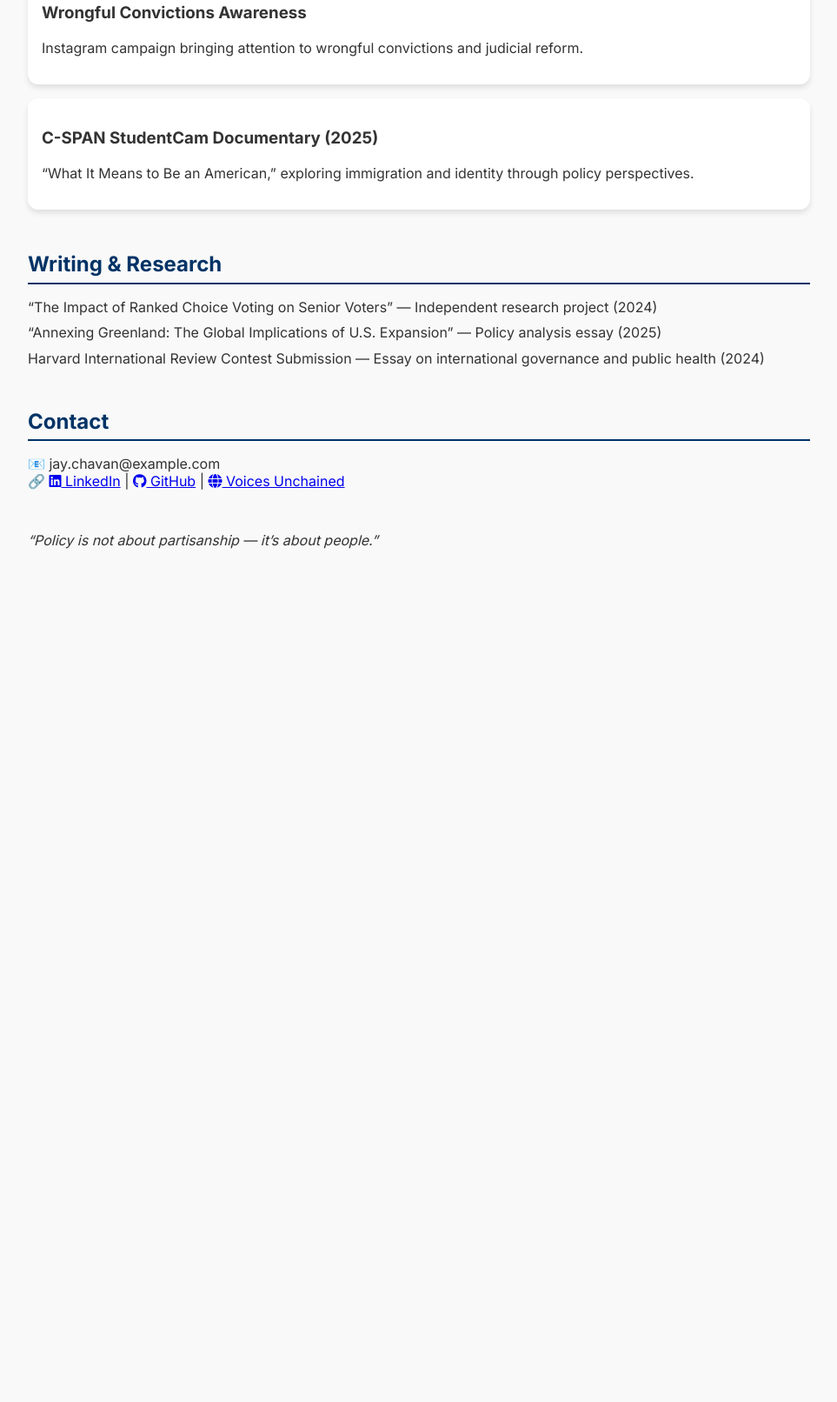
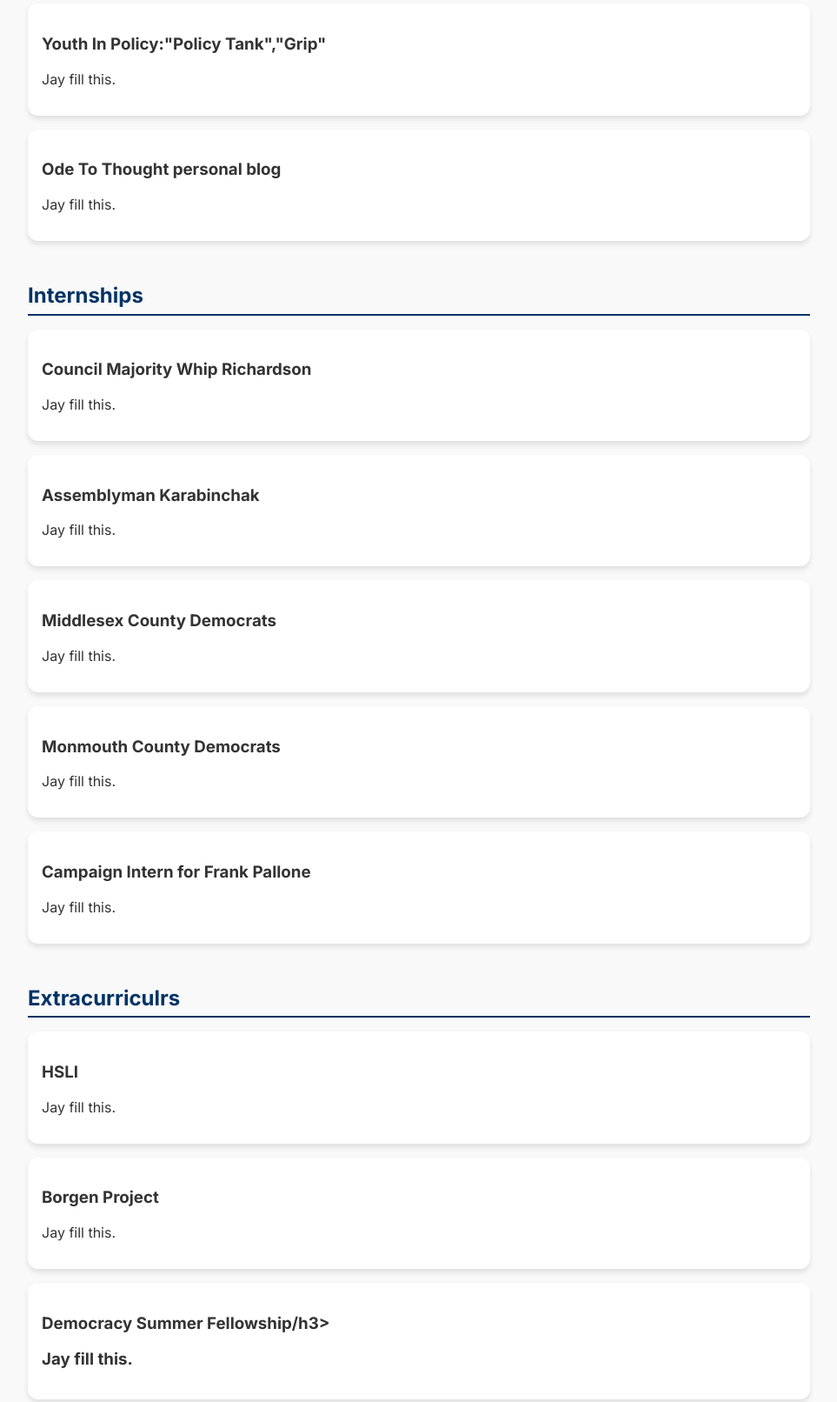
Before and after one commit to JayC124/jaychavan.github.io, a plain HTML site: page index.html in a window 1280 px wide. Shown: the part 925-2537 px from the top of the page at 87% size, without its empty margins (300-1263 px from the left). Before the commit the page ends 1620 px from the top, so only its background shows below. Drawn offline with Linux system fonts and the light colour scheme.

Commit message:
Update index.html

```diff
--- a/index.html
+++ b/index.html
@@ -112,7 +112,8 @@
      <section id="education">
       <h2>Education</h2>
       <p><strong>Rutgers Preparatory School</strong> — Class of 2026</p>
-      <p><strong>GPA:</strong>4.545 W</p>
+      <p><strong>GPA:</strong>4.583 W</p>
+       <p><strong>SAT:</strong>1550</p>
        <p><strong>School Clubs:</strong>
       <ul>
         <li><strong>Founder and President:</strong>Civic Engagement Club</li>
@@ -129,28 +130,98 @@
     </section>
 
     <section id="projects">
-      <h2>Projects & Initiatives</h2>
+      <h2>Projects</h2>
       <div class="card">
         <h3>Voices Unchained</h3>
         <p>Founder of a youth-led nonprofit addressing systemic racism through education, advocacy, and community engagement.</p>
       </div>
       <div class="card">
-        <h3>Wrongful Convictions Awareness</h3>
-        <p>Instagram campaign bringing attention to wrongful convictions and judicial reform.</p>
+        <h3>Youth In Policy:"Policy Tank","Grip"</h3>
+        <p>Jay fill this.</p>
       </div>
       <div class="card">
-        <h3>C-SPAN StudentCam Documentary (2025)</h3>
-        <p>“What It Means to Be an American,” exploring immigration and identity through policy perspectives.</p>
+        <h3>Ode To Thought personal blog</h3>
+        <p>Jay fill this.</p>
       </div>
     </section>
 
-    <section id="writing">
-      <h2>Writing & Research</h2>
-      <ul>
-        <li>“The Impact of Ranked Choice Voting on Senior Voters” — Independent research project (2024)</li>
-        <li>“Annexing Greenland: The Global Implications of U.S. Expansion” — Policy analysis essay (2025)</li>
-        <li>Harvard International Review Contest Submission — Essay on international governance and public health (2024)</li>
-      </ul>
+    <section id="internships">
+      <h2>Internships</h2>
+     <div class="card">
+        <h3>Council Majority Whip Richardson</h3>
+        <p>Jay fill this.</p>
+      </div>
+      <div class="card">
+        <h3>Assemblyman Karabinchak</h3>
+        <p>Jay fill this.</p>
+      </div>
+      <div class="card">
+        <h3>Middlesex County Democrats</h3>
+        <p>Jay fill this.</p>
+      </div>
+      <div class="card">
+        <h3>Monmouth County Democrats</h3>
+        <p>Jay fill this.</p>
+      </div>
+      <div class="card">
+        <h3>Campaign Intern for Frank Pallone </h3>
+        <p>Jay fill this.</p>
+      </div>
+    </section>
+
+    <section id="extra_curriculars">
+      <h2>Extracurriculrs</h2>
+     <div class="card">
+        <h3>HSLI</h3>
+        <p>Jay fill this.</p>
+      </div>
+      <div class="card">
+        <h3>Borgen Project</h3>
+        <p>Jay fill this.</p>
+      </div>
+      <div class="card">
+        <h3>Democracy Summer Fellowship/h3>
+        <p>Jay fill this.</p>
+      </div>
+      <div class="card">
+        <h3>Civics Unplugged</h3>
+        <p>Jay fill this.</p>
+      </div>
+      <div class="card">
+        <h3>Youth Advisory Council</h3>
+        <p>Jay fill this.</p>
+      </div>
+       <div class="card">
+        <h3>AMP Global Scholar</h3>
+        <p>Jay fill this</p>
+    </section>
+
+    <section id="awards">
+      <h2>Awards</h2>
+     <div class="card">
+        <h3>Designated as 2nd place in North America as part of the Harvard International Political Review Essay Contest
+</h3>
+        <p>Jay fill this.</p>
+      </div>
+      <div class="card">
+        <h3>Borgen Project</h3>
+        <p>Jay fill this.</p>
+      </div>
+      <div class="card">
+        <h3>Democracy Summer Fellowship/h3>
+        <p>Jay fill this.</p>
+      </div>
+      <div class="card">
+        <h3>Civics Unplugged</h3>
+        <p>Jay fill this.</p>
+      </div>
+      <div class="card">
+        <h3>Youth Advisory Council</h3>
+        <p>Jay fill this.</p>
+      </div>
+       <div class="card">
+        <h3>AMP Global Scholar</h3>
+        <p>Jay fill this</p>
     </section>
 
 
```
